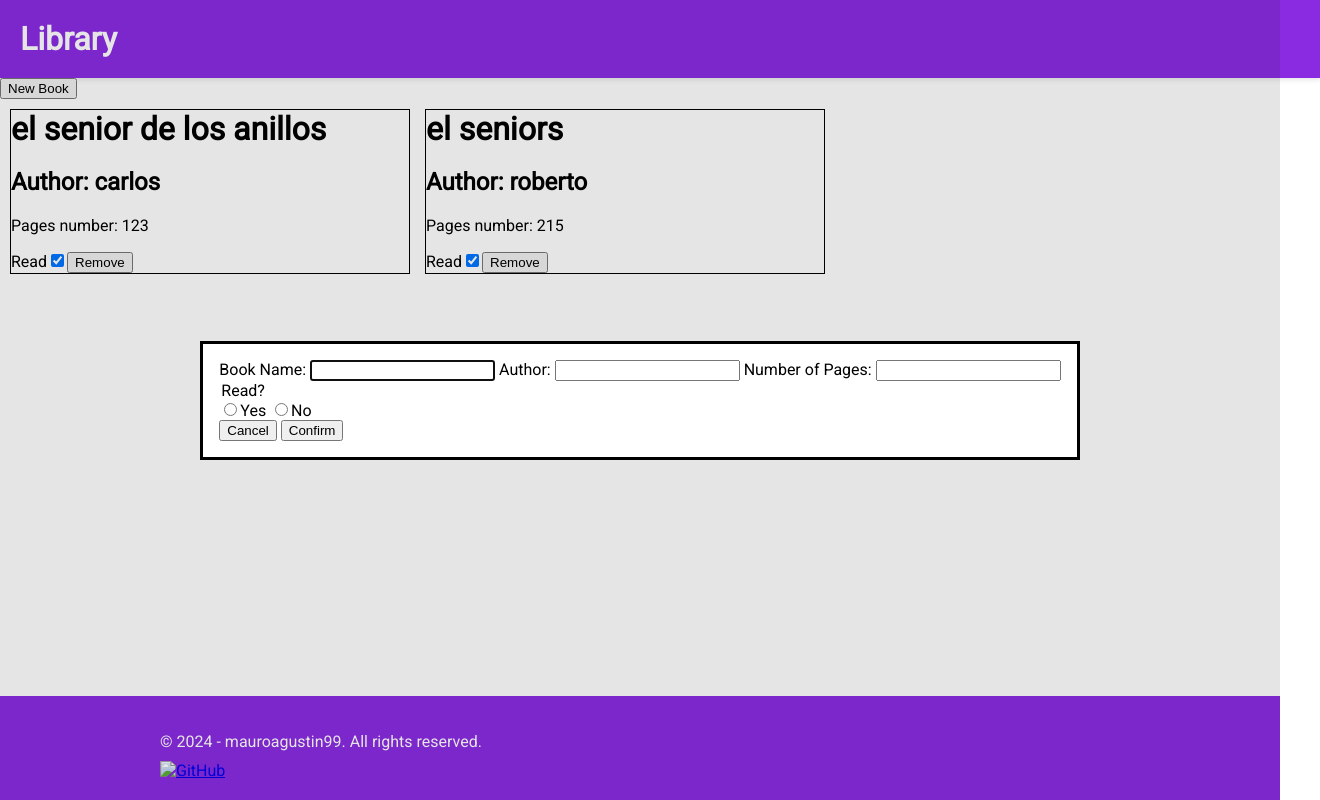
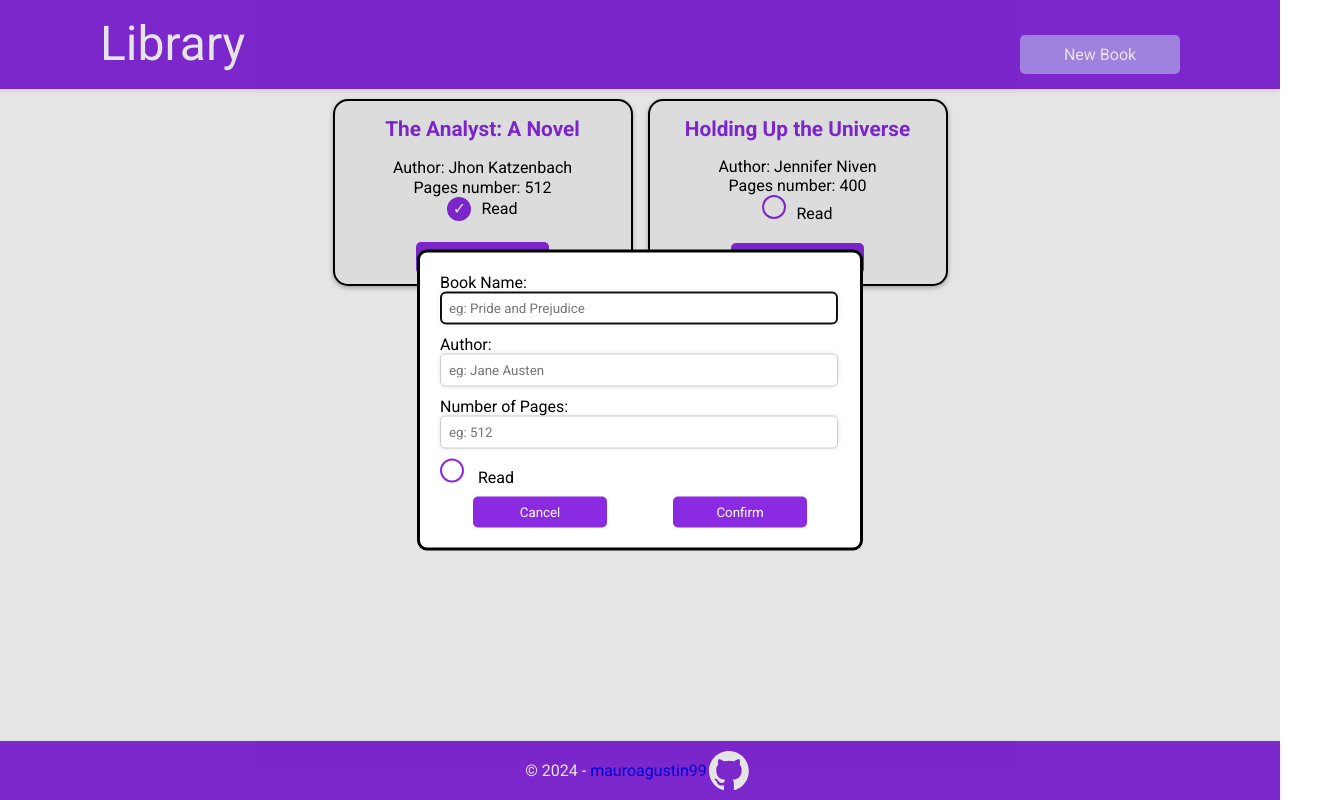
Before and after one commit to mauroagustin99/library, a plain HTML site: page index.html in a window 1280 px wide. Both pictures are taken after a click on the button "New Book". Shown: the whole page, 1320 px wide, since content can reach past the window. Drawn offline with Linux system fonts and the light colour scheme.

Commit message:
Add form validation Add styles

```diff
--- a/index.html
+++ b/index.html
@@ -9,47 +9,50 @@
       href="./img/book-open-blank-variant-outline.svg"
     />
     <link rel="stylesheet" href="style.css" />
-    <title>Library</title>
+    <title>Odin's Library</title>
   </head>
   <body>
-    <header><h1>Library</h1></header>
+    <header>
+      <p>Library</p>
+      <button id="new-book">New Book</button>
+    </header>
     <main>
       <dialog id="new-book-dialog">
         <form id="book-form">
 
-            <label>Book Name:</label>
-              <input type="text" id="book-name">
-              </input>
+            <label>Book Name:<br>
+              <input type="text" id="book-name" placeholder="eg: Pride and Prejudice" required>
+              </input></label>
 
-            <label>Author:</label>
-              <input type="text" id="author-name">
-              </input>
+            <label>Author:<br>
+              <input type="text" id="author-name" placeholder="eg: Jane Austen" required>
+              </input></label>
 
-            <label>Number of Pages:</label>
-              <input type="text" id="pages-number">
-              </input>
-
-            <legend>Read?</legend>
-
-              <input type="radio" id="read-yes" name="read" value="Yes"/><label for="read-yes">Yes</label>
-              <input type="radio" id="read-no" name="read" value="No"/><label for="read-no">No</label>
+            <label>Number of Pages:<br>
+              <input type="number" id="pages-number" placeholder="eg: 512" min='1' required>
+              </input></label>
 
 
-          <div>
+              <div class="read-check">
+                <input type="checkbox">
+                <label>Read</label>
+              </div>
+
+
+          <div class="form-buttons">
             <button id="cancelBtn" value="cancel"  >Cancel</button>
             <button id="confirmBtn" value="default" formmethod="dialog">Confirm</button>
           </div>
         </form>
       </dialog>
 
-      <button id="new-book">New Book</button>
+
       <output></output>
 
       <div id="books-container"></div>
     </main>
     <footer><div class="footer-content">
-        <p>&copy; 2024 - mauroagustin99. All rights reserved.</p>
-        <a href="https://github.com/tuusuario" target="_blank"><img src="ruta/al/logo/github.png" alt="GitHub"></a>
+        <p>&copy; 2024 - <a href="https://github.com/mauroagustin99" target="_blank">mauroagustin99 <img src="./img/github-mark-white.svg" alt="GitHub"></a></p>
     </div></footer>
     <script src="script.js"></script>
   </body>
--- a/script.js
+++ b/script.js
@@ -27,15 +27,20 @@ function displayLibrary() {
     const bookDiv = document.createElement('div');
     bookDiv.classList.add('book');
 
-    const titleHeading = document.createElement('h1');
+    const titleHeading = document.createElement('p');
+    titleHeading.classList.add('book-title');
     titleHeading.textContent = book.title;
 
-    const authorHeading = document.createElement('h2');
+    const authorHeading = document.createElement('p');
+    authorHeading.classList.add('book-author');
     authorHeading.textContent = `Author: ${book.author}`;
 
     const pagesParagraph = document.createElement('p');
+    pagesParagraph.classList.add('book-pages-number');
     pagesParagraph.textContent = `Pages number: ${book.pagesNumber}`;
 
+    const readDiv = document.createElement('div');
+    readDiv.classList.add('read-check');
     const readCheckbox = document.createElement('input');
     readCheckbox.type = 'checkbox';
     readCheckbox.checked = book.read;
@@ -50,8 +55,11 @@ function displayLibrary() {
     bookDiv.appendChild(titleHeading);
     bookDiv.appendChild(authorHeading);
     bookDiv.appendChild(pagesParagraph);
-    bookDiv.appendChild(readLabel);
-    bookDiv.appendChild(readCheckbox);
+
+    readDiv.appendChild(readCheckbox);
+    readDiv.appendChild(readLabel);
+
+    bookDiv.appendChild(readDiv);
     bookDiv.appendChild(removeBtn);
 
     booksContainer.appendChild(bookDiv);
@@ -70,8 +78,8 @@ function displayLibrary() {
 }
 
 // Book examples
-const book1 = new Book('el senior de los anillos', 'carlos', 123, true);
-const book2 = new Book('el seniors', 'roberto', 215, true);
+const book1 = new Book('The Analyst: A Novel', 'Jhon Katzenbach', 512, true);
+const book2 = new Book('Holding Up the Universe', 'Jennifer Niven', 400, false);
 addBookToLibrary(book1);
 addBookToLibrary(book2);
 
@@ -83,7 +91,7 @@ const bookForm = document.getElementById('book-form');
 const bookNameInput = document.getElementById('book-name');
 const authorNameInput = document.getElementById('author-name');
 const pagesNumberInput = document.getElementById('pages-number');
-const readYesInput = document.getElementById('read-yes');
+const readCheckbox = document.querySelector('input[type="checkbox"]');
 
 showButton.addEventListener('click', () => {
   showDialog.showModal();
@@ -95,7 +103,7 @@ bookForm.addEventListener('submit', function (event) {
   const title = bookNameInput.value;
   const author = authorNameInput.value;
   const pagesNumber = parseInt(pagesNumberInput.value);
-  const read = readYesInput.checked;
+  const read = readCheckbox.checked;
 
   // Create a new book instance
   const newBook = new Book(title, author, pagesNumber, read);
@@ -114,7 +122,8 @@ bookForm.addEventListener('submit', function (event) {
 });
 
 const cancelBtn = document.getElementById('cancelBtn');
-cancelBtn.addEventListener('click', function () {
+cancelBtn.addEventListener('click', function (event) {
+  event.preventDefault();
   showDialog.close();
 
   // Reset the form
--- a/style.css
+++ b/style.css
@@ -1,53 +1,206 @@
-@import url('https://fonts.googleapis.com/css2?family=Roboto&display=swap');
+@import url('https://fonts.googleapis.com/css2?family=Roboto:ital,wght@0,100;0,300;0,400;0,500;0,700;0,900;1,100;1,300;1,400;1,500;1,700;1,900&display=swap');
+
+* {
+  padding: 0;
+  margin: 0;
+  font-family: 'Roboto', sans-serif;
+  font-weight: 400;
+  font-style: normal;
+}
+/* HEADER */
 header {
+  display: flex;
+  align-items: baseline;
+  justify-content: space-between;
   color: white;
   background-color: blueviolet;
-  width: 100vw;
-  padding: 20px; /* Añade espacio alrededor del contenido del header */
-  box-shadow: 0px 2px 5px rgba(0, 0, 0, 0.1); /* Establece el efecto de sombra */
+  width: 100%;
+  box-shadow: 0px 2px 5px rgba(0, 0, 0, 0.1);
+  font-size: 3em;
+  font-weight: 700;
 }
-h1 {
-  margin: 0;
+
+header * {
+  margin: 15px 100px;
 }
+
+#new-book {
+  background-color: #b191f7;
+  color: white;
+  border: none;
+  border-radius: 5px;
+  padding: 10px 20px;
+  font-size: 16px;
+  cursor: pointer;
+  width: 10em;
+  transition: background-color 0.3s ease;
+}
+#new-book:hover {
+  background-color: #6d1c9c;
+}
+
+/* BODY */
 body {
   background-color: #fff;
   margin: 0;
   padding: 0;
-  font-family: 'Roboto', sans-serif;
-  font-weight: 400;
-  font-style: normal;
+  width: 100%;
 }
 
 #books-container {
   display: grid;
-  grid-template-columns: repeat(auto-fit, clamp(30%, 400px, 500px));
+  grid-template-columns: repeat(auto-fit, clamp(20%, 300px, 400px));
   gap: 15px;
   margin: 10px;
+  justify-content: center;
+  grid-auto-flow: dense;
+  max-width: 100%;
 }
 .book {
-  border: 1px solid black;
+  display: grid;
+  grid-template-columns: 1fr;
+  grid-template-rows: auto;
+  background-color: #f5f5f5;
+  border: 2px solid black;
+  border-radius: 15px;
+  box-shadow: 0px 2px 5px rgba(0, 0, 0, 0.3);
+  padding: 0;
+  text-align: center;
+  font-size: 1em;
+}
+
+.book-title {
+  font-size: 1.3em;
+  font-weight: bold;
+  color: #8a2be2;
+  margin: 16px;
+}
+
+.book-author {
+  margin: 0;
+}
+.remove-btn {
+  background-color: #8a2be2;
+  color: white;
+  border: none;
+  border-radius: 5px;
+  padding: 8px 16px;
+  cursor: pointer;
+  width: 10em;
+  transition: background-color 0.3s ease;
+  margin: 20px auto 10px auto;
+}
+
+.remove-btn:hover {
+  background-color: #8b008b;
+}
+
+.read-check {
+  align-items: center;
+}
+
+.read-check input[type='checkbox'] {
+  -webkit-appearance: none;
+  -moz-appearance: none;
+  appearance: none;
+  width: 24px;
+  height: 24px;
+  border: 2px solid #8a2be2;
+  border-radius: 50%;
+  cursor: pointer;
+  outline: none;
+  transition: background-color 0.3s ease, border-color 0.3s ease;
+  margin-right: 10px;
+}
+
+.read-check input[type='checkbox']:checked {
+  background-color: #8a2be2;
+  border-color: #8a2be2;
+}
+
+.read-check input[type='checkbox']:checked::before {
+  content: '\2713';
+  display: flex;
+  justify-content: center;
+  align-items: center;
+  font-size: 16px;
+  color: white;
+}
+
+/*NEW BOOK DIALOG*/
+
+#new-book-dialog {
+  width: 80%;
+  max-width: 400px;
+  padding: 20px;
+  background-color: #fff;
+  border-radius: 10px;
+  position: fixed;
+  top: 50%;
+  left: 50%;
+  transform: translate(-50%, -50%);
+  z-index: 99999;
+}
+
+#book-form {
+  display: grid;
+  gap: 10px;
+}
+#book-form input[type='text'],
+#book-form input[type='number'] {
+  width: 95%;
+  border: 1px solid #ccc;
+  border-radius: 5px;
+  padding: 8px;
+  box-shadow: 0 0 5px rgba(0, 0, 0, 0.1);
+}
+
+.form-buttons {
+  display: flex;
+  justify-content: space-around;
+}
+.form-buttons * {
+  background-color: #8a2be2;
+  color: white;
+  border: none;
+  border-radius: 5px;
+  padding: 8px 16px;
+  cursor: pointer;
+  width: 10em;
+  transition: background-color 0.3s ease;
+}
+.form-buttons *:hover {
+  background-color: #8b008b;
 }
 
 /* FOOTER */
 footer {
-  background-color: #8a2be2; /* BlueViolet más oscuro */
-  width: 100vw;
+  background-color: #8a2be2;
+  box-shadow: 0px 2px 5px rgba(0, 0, 0, 0.1);
+  width: 100%;
   position: fixed;
   bottom: 0;
 }
 
 .footer-content {
-  max-width: 960px; /* Puedes ajustar el ancho máximo según tu preferencia */
-  margin: 0 auto; /* Centra el contenido del footer */
-  padding: 20px; /* Añade espacio alrededor del contenido */
-  color: white; /* Color del texto */
+  width: 100%;
+  margin: 0 auto;
+  color: white;
 }
 
+.footer-content a,
 .footer-content p {
-  margin-bottom: 10px; /* Añade espacio debajo del párrafo */
+  display: flex;
+  justify-content: center;
+  align-items: center;
+  text-decoration: none;
+  padding: 4px;
 }
-
+a:visited {
+  color: white;
+}
 .footer-content a img {
-  width: 40px; /* Ajusta el tamaño de la imagen de GitHub según sea necesario */
+  width: 40px;
   height: auto;
+  padding: 2px;
 }
```
Also changed, not shown: img/github-mark-white.svg (added).
